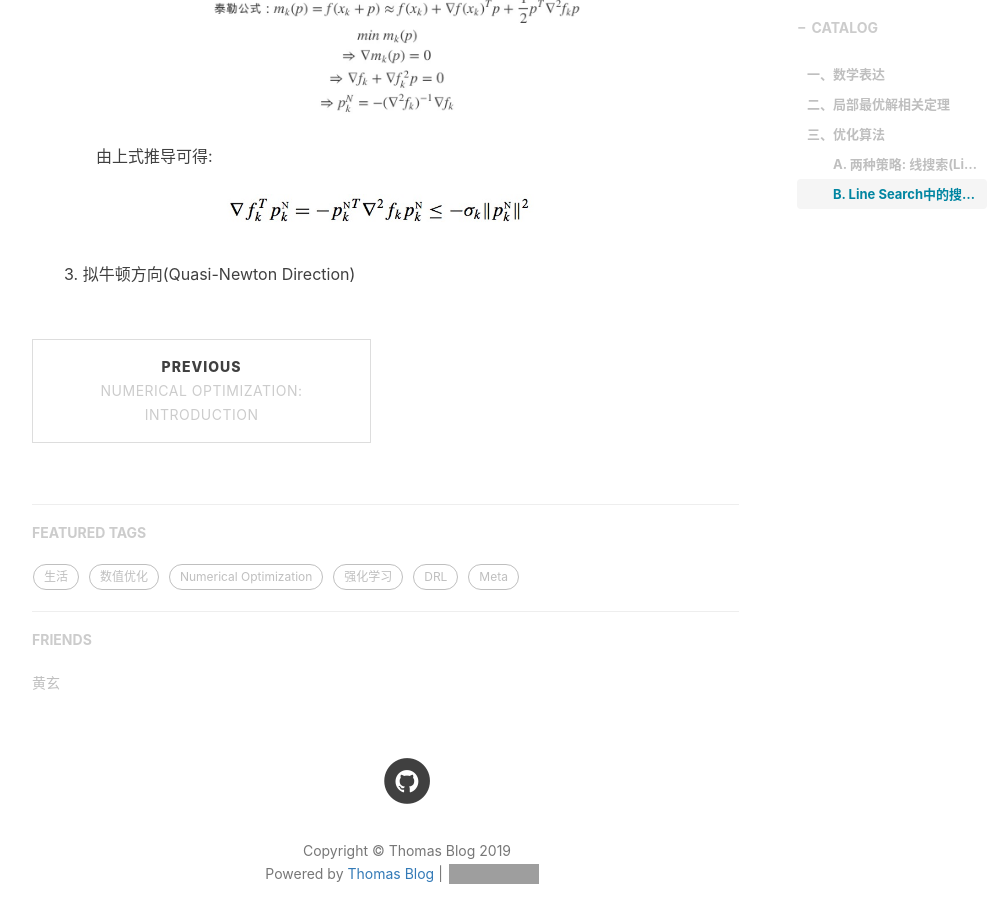
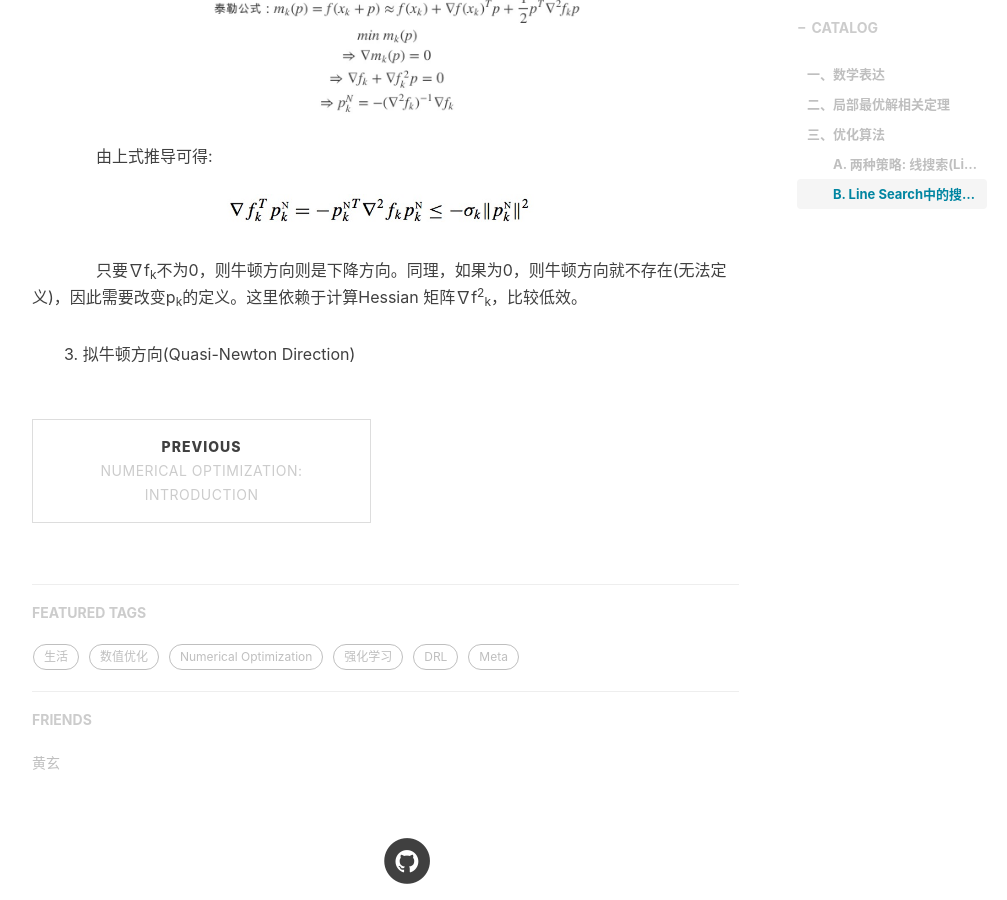
Before and after one commit to xsh8637/xsh8637.github.io, a Jekyll site: the page built from _posts/Numerical Optimization/2019-01-04-UnconstrainedOptimization.markdown, in a window 1280 px wide and 900 px high, scrolled down 3318 px. Shown: the whole window, without its empty margins (233-1240 px from the left). Built offline with Jekyll 4.4.1, drawn with Linux system fonts in a browser that asks for light colours; nearby versions of some CDN libraries; comment, search, counter and statistics services are not loaded; grey boxes are pictures that could not be loaded.

Commit message:
Update 2019-01-04-UnconstrainedOptimization.markdown

```diff
--- a/_posts/Numerical Optimization/2019-01-04-UnconstrainedOptimization.markdown
+++ b/_posts/Numerical Optimization/2019-01-04-UnconstrainedOptimization.markdown
@@ -58,6 +58,7 @@ tags:
 ![](/images/NumericalOptimization_2019-01-04-UnconstrainedOptimization/2.15a.png)
 &emsp;&emsp;&emsp;&emsp;由上式推导可得:
 ![](/images/NumericalOptimization_2019-01-04-UnconstrainedOptimization/2.15b.png)
+&emsp;&emsp;&emsp;&emsp;只要∇f<sub>k</sub>不为0，则牛顿方向则是下降方向。同理，如果为0，则牛顿方向就不存在(无法定义)，因此需要改变p<sub>k</sub>的定义。这里依赖于计算Hessian 矩阵∇f<sup>2</sup><sub>k</sub>，比较低效。
 
 
 
```
